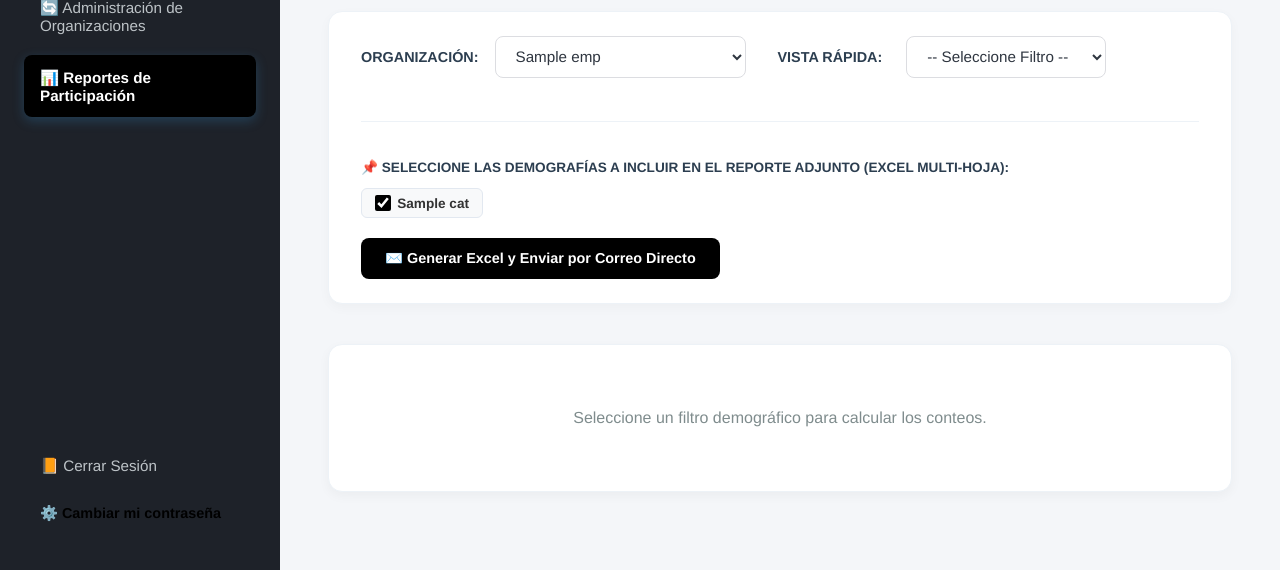
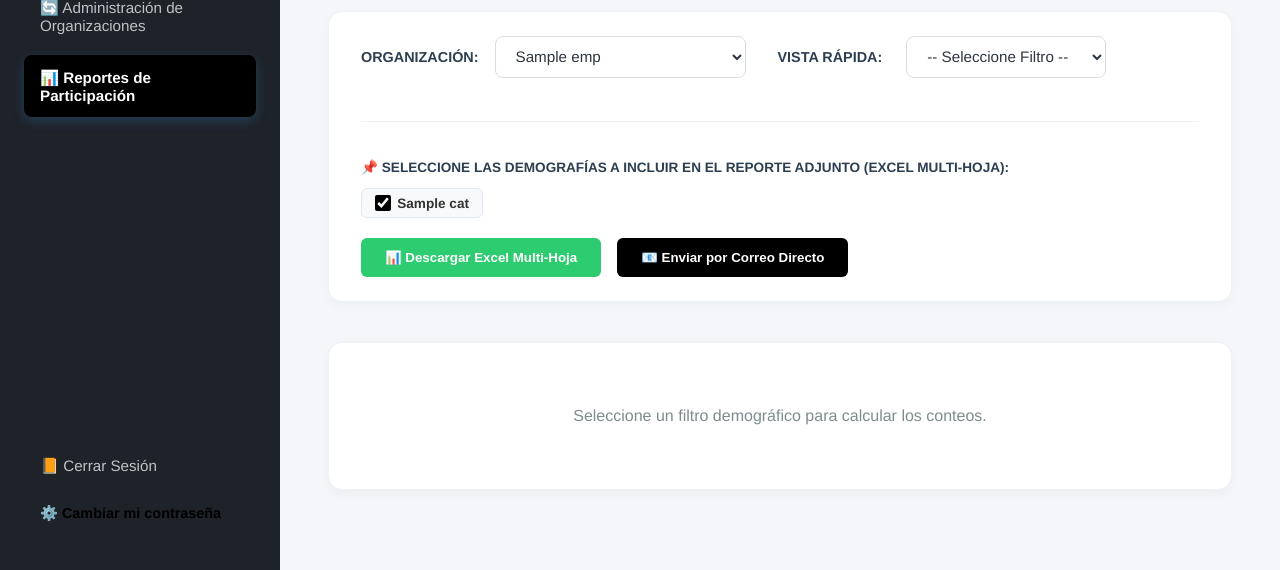
Before and after one commit to kxrlosmorx0922/sistema-reportes-gcti, a Flask app: template templates/admin_reportes.html in a window 1280 px wide. Shown: the part 230-800 px from the top of the page. Run offline with Flask 3, Linux system fonts and the light colour scheme; the template is opened without the code that fills it: most values are stand-ins (such as "Sample title", 1, 10 or a date in 2020); some libraries are stand-ins or nearby versions.

Commit message:
Update admin_reportes.html

```diff
--- a/templates/admin_reportes.html
+++ b/templates/admin_reportes.html
@@ -226,9 +226,14 @@
                     {% endfor %}
                 </div>
 
-                <button id="btn-enviar-mail" onclick="ejecutarEnvioReporte()" style="padding:0.75rem 1.5rem; background-color:#000000; color:white; border:none; border-radius:8px; cursor:pointer; font-weight:700; font-size:0.9rem; font-family:'Helvetica Neue', sans-serif; transition:all 0.2s; display:inline-flex; align-items:center; gap:0.5rem;">
-                    ✉️ Generar Excel y Enviar por Correo Directo
-                </button>
+                <div style="display: flex; gap: 1rem; margin-top: 1rem;">
+                    <button type="button" onclick="descargarExcelDirecto()" class="btn" style="background-color: #2ecc71; color: white; font-weight: bold; padding: 0.75rem 1.5rem; width: auto; border: none; border-radius: 6px; cursor: pointer;">
+                        📊 Descargar Excel Multi-Hoja
+                    </button>
+                    <button type="button" onclick="enviarReportePorEmail()" class="btn" style="background-color: #000000; color: white; font-weight: bold; padding: 0.75rem 1.5rem; width: auto; border: none; border-radius: 6px; cursor: pointer;">
+                        📧 Enviar por Correo Directo
+                    </button>
+                </div>
             </div>
             {% endif %}
         </div>
@@ -249,6 +254,37 @@ document.addEventListener("DOMContentLoaded", function() {
         cargarProgresoMaestroInvariable(empresaActualId);
     }
 });
+
+function obtenerDemografiasSeleccionadas() {
+    return Array.from(document.querySelectorAll('input[name="demografias_seleccionadas"]:checked')).map(cb => cb.value);
+}
+
+function descargarExcelDirecto() {
+    const empresaId = document.getElementById('empresa_select').value;
+    const categoriasIds = obtenerDemografiasSeleccionadas();
+
+    if (!empresaId || categoriasIds.length === 0) {
+        alert('Debe seleccionar la organización y al menos una demografía.');
+        return;
+    }
+
+    fetch('/admin/descargar-reporte-excel', {
+        method: 'POST',
+        headers: { 'Content-Type': 'application/json' },
+        body: JSON.stringify({ empresa_id: parseInt(empresaId), categorias_ids: categoriasIds })
+    })
+    .then(response => response.blob())
+    .then(blob => {
+        const url = window.URL.createObjectURL(blob);
+        const a = document.createElement('a');
+        a.href = url;
+        a.download = `Reporte_GCTI_Demografias.xlsx`;
+        document.body.appendChild(a);
+        a.click();
+        a.remove();
+    })
+    .catch(err => alert('Error al generar el archivo Excel: ' + err));
+}
 
 function ejecutarEnvioReporte() {
     const btn = document.getElementById('btn-enviar-mail');
```
